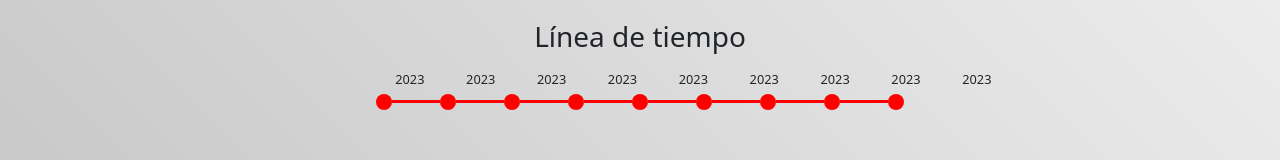
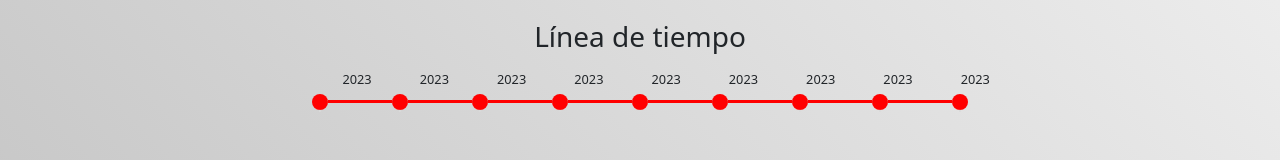
Before and after one commit to Tjhonnark/webAri, a Next.js app: page /quien in a window 1280 px wide. Shown: the part 766-926 px from the top of the page. Built offline with nearby package versions, Linux system fonts and the light colour scheme.

Commit message:
0.2.8 En construcción

```diff
--- a/pages/haceres.js
+++ b/pages/haceres.js
@@ -75,9 +75,10 @@ export default function Haceres({
           height={550}
         />
         <div className={styles.text1_a1_s1}>
-          <h2>Haceres</h2>
+          <h2>En construcción</h2>
         </div>
       </section>
+      {/*
       <section className={styles.publicaciones}>
         <h2>Publicaciones</h2>
         <div className={styles.container}>
@@ -391,6 +392,7 @@ export default function Haceres({
           </div>
         </div>
       </section>
+      */}
       <ScrollUp
         scrollUpFunction={scrollUpFunction}
         styleScrollUp={styleScrollUp}
--- a/pages/trayectoria.js
+++ b/pages/trayectoria.js
@@ -15,7 +15,6 @@ export default function Trayectoria({
   styleScrollUp,
   styleBurger,
 }) {
-
   return (
     <div className={styles.body}>
       <Navbar />
@@ -31,6 +30,7 @@ export default function Trayectoria({
           <h2>Trayectoria</h2>
         </div>
       </section>
+      {/*
       <section className={styles.trayectoria}>
         <h2>Trayectoria</h2>
         <div className={styles.row1}>
@@ -182,7 +182,7 @@ export default function Trayectoria({
           </div>
         </div>
       </section>
-
+*/}
       <ScrollUp
         scrollUpFunction={scrollUpFunction}
         styleScrollUp={styleScrollUp}
--- a/styles/Quien.module.css
+++ b/styles/Quien.module.css
@@ -121,7 +121,7 @@
 
 .date {
   position: absolute;
-  left: 24.2rem;
+  left: 20.9rem;
   margin: -1.5rem 0 0 0;
   display: flex;
   flex-flow: row wrap;
@@ -131,7 +131,7 @@
 
 .date p {
   margin: 0 0 0 0;
-  padding: 0 2.1rem 0 0.5rem;
+  padding: 0 2.5rem 0 0.5rem;
 }
 
 .buttons {
@@ -153,7 +153,7 @@
 
 .line {
   background-color: red;
-  width: 3rem;
+  width: 4rem;
   height: 0.2rem;
 }
 
```
